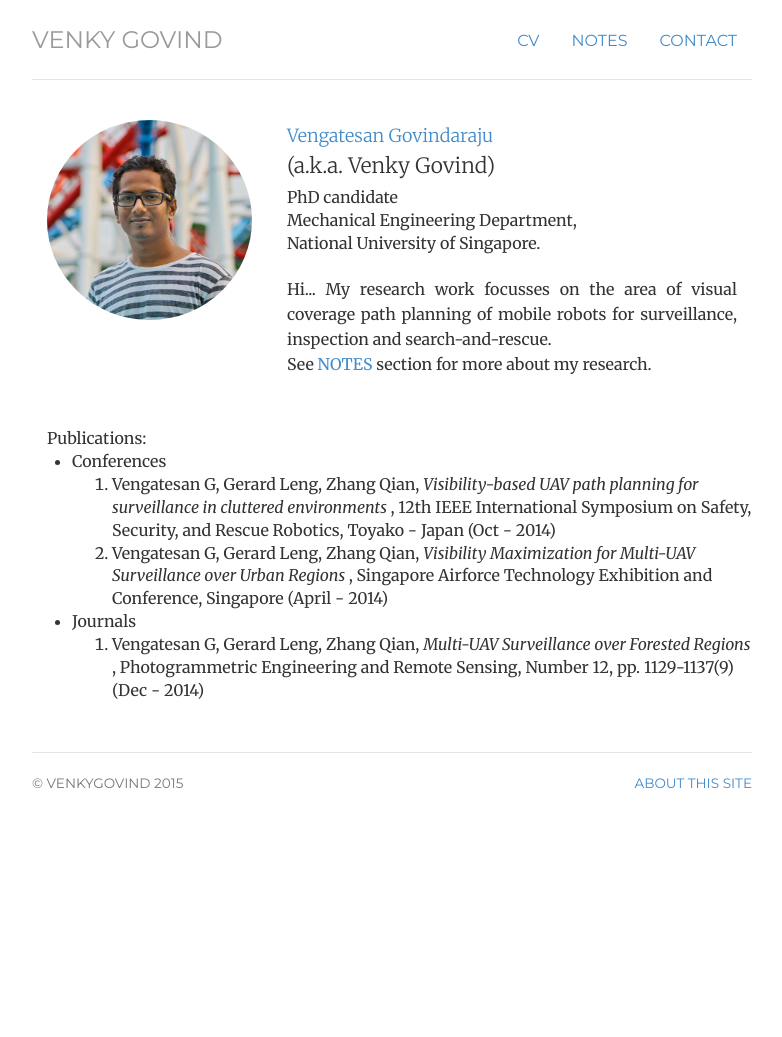
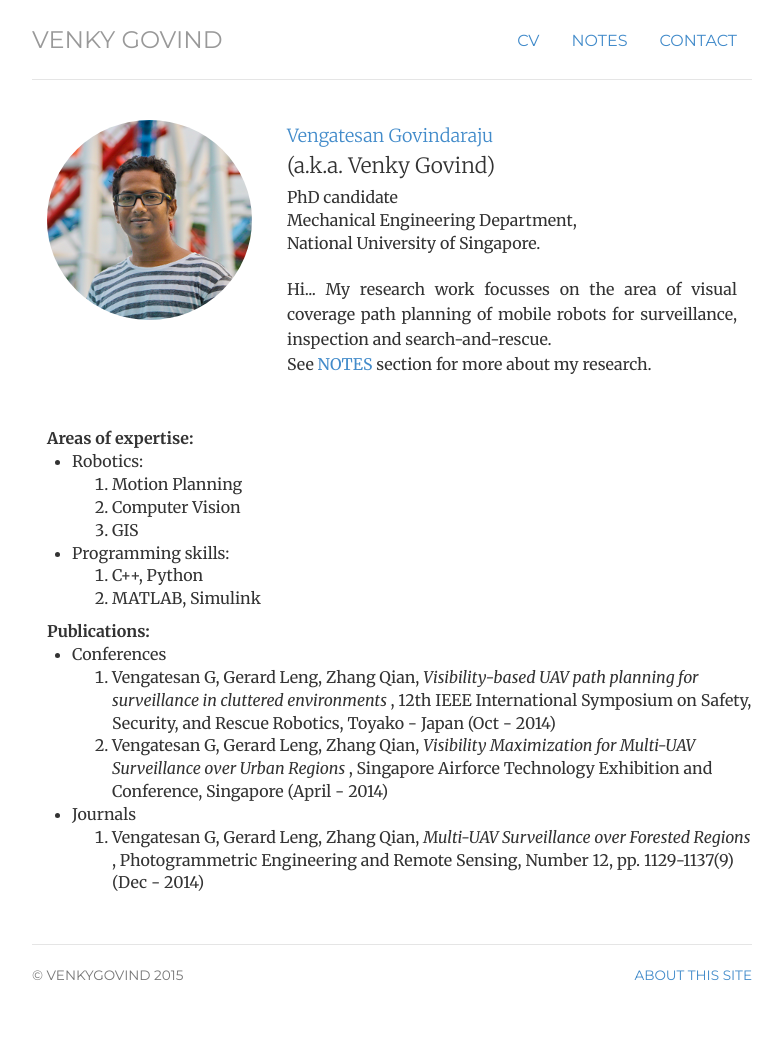
Before and after one commit to webvenky/webvenky.github.io, a Jekyll site: the page built from index.html, in a window 1280 px wide. Shown: the whole page, without its empty margins (248-1030 px from the left). Built offline with Jekyll 4.4.1, drawn with Linux system fonts in a browser that asks for light colours; before the commit the page ends 900 px from its top, so only the background shows below that.

```diff
--- a/contact/index.html
+++ b/contact/index.html
@@ -14,7 +14,7 @@ description: Contact information for Venky Govind.
 	<ul class="list-unstyled">
 	<li><a href="http://sg.linkedin.com/in/vengatesang">@LinkedIn</a></li>
 	<li><a href="http://github.com/webvenky">@GitHub</a></li>
-	<li>Or by sending an e-mail to <span class="obfuscate">moc.liamg@yknevbew</span></li>
+	<li>Or by sending an e-mail to <span class="obfuscate">ude.sun.u@nasetagnev</span></li>
 	</ul>
 
 </div>
--- a/cv/index.html
+++ b/cv/index.html
@@ -25,7 +25,7 @@ description: Current CV for Venky Govind (Work in Progress).
 					<li> <p style="text-align:left;"> Bachelor of Technology in <i>Mechanical Engineering</i>
 						<span style="float:right;"> (CAP: 8.97 / 10)</span> <br>
 						(June 2007 - May 2011) <br>
-						<i>National Institute of Technology</i>  </p>
+						<i>National Institute of Technology - Trichy, India</i>  </p>
 					</li>
 					<li> <p style="text-align:left;"> PhD in <i>Mechanical Engineering</i>
 					<span style="float:right;"> (CAP: 4.67 / 5)</span>  <br>
--- a/index.html
+++ b/index.html
@@ -20,7 +20,24 @@ contact: passive
 	</div>
 </div>
 <div class="row marketing">
-  <div class="col-sm-12">Publications:</div>
+<div class="col-sm-12"> <b> Areas of expertise: </b> </div>
+<ul>
+	<li> Robotics:
+		<ol>
+		<li>Motion Planning</li>
+		<li>Computer Vision</li>
+		<li>GIS</li>
+		</ol>
+	</li>
+	<li>Programming skills:
+		<ol>
+		<li> C++, Python</li>
+		<li> MATLAB, Simulink</li>
+		</ol>
+	</li>
+</ul>
+
+<div class="col-sm-12"> <b> Publications: </b> </div>
 <ul>
 	<li>Conferences
 		<ol type="1">
```
Also changed, not shown: _posts/2016-09-26-Venky-Govind-Simple_Airplane_Package_for_ROS_and_Gazebo.md (added, +30 -0 lines), files/xonomy/index.htm (+22 -2 lines).
